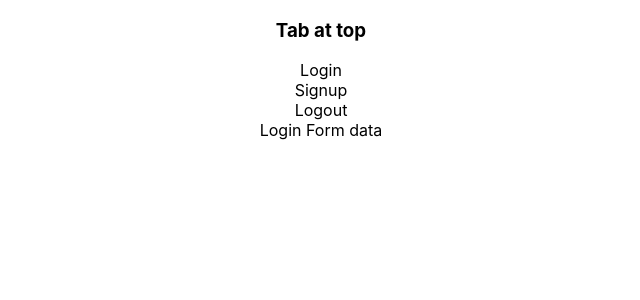
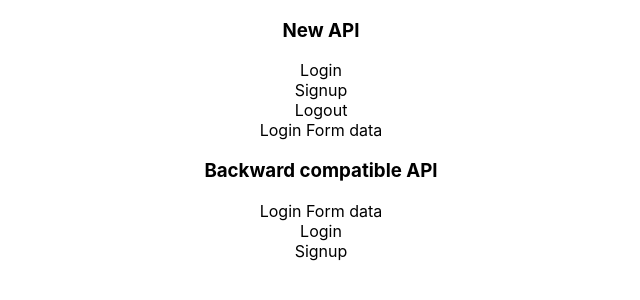
Before and after one commit to kirandash/react-hooks, a React (Create React App) app in the folder concepts/: page / in a window 1280 px wide. Shown: the top 300 px of the page, without its empty margins (319-959 px from the left). Built offline with nearby package versions, Linux system fonts and the light colour scheme.

Commit message:
46. Backwards compatibility - Tab

```diff
--- a/concepts/src/App.js
+++ b/concepts/src/App.js
@@ -11,7 +11,8 @@ import './App.css';
 // import UseEffectRenderProps from './components/36UseEffectRenderProps';
 // import TabsComponent from './components/39Tabs';
 // import TabsComponent from './components/40TabsTooManyProps';
-import TabsComponent from './components/41TabsCompoundComponents';
+// import TabsComponent from './components/41TabsCompoundComponents';
+import TabsComponent from './components/46TabsBackwardCompatible';
 
 function App() {
   return (
--- /dev/null
+++ b/concepts/src/components/46TabsBackwardCompatible.jsx
@@ -0,0 +1,118 @@
+import React, { useState, useContext, createContext, children } from "react";
+
+// Create context object
+// a communication channel - for tabs to communicate with children
+const TabsContext = createContext(); // comm channel
+
+function Tabs2({ children }) {
+  const [activeIndex, setActiveIndex] = useState(0);
+  return (
+    <TabsContext.Provider value={{ activeIndex, setActiveIndex }}>
+      <div data-reach-tabs>{children}</div>
+    </TabsContext.Provider>
+  );
+}
+
+// context to pass index to each child
+const TabListContext = createContext();
+
+function TabList({ children }) {
+  return (
+    <div data-reach-tab-list>
+      {children.map((child, index) => (
+        <TabListContext.Provider value={{ index }} key={index}>
+          {child}
+        </TabListContext.Provider>
+      ))}
+    </div>
+  );
+}
+
+function Tab({ children, disabled }) {
+  const { index } = useContext(TabListContext);
+  const { activeIndex, setActiveIndex } = useContext(TabsContext);
+  const isActive = index === activeIndex;
+  return (
+    <div
+      data-reach-tab
+      className={isActive ? "active" : ""}
+      onClick={disabled ? undefined : () => setActiveIndex(index)}
+    >
+      {children}
+    </div>
+  );
+}
+
+function TabPanels({ children }) {
+  const { activeIndex } = useContext(TabsContext);
+  return <div data-reach-tab-panels>{children[activeIndex]}</div>;
+}
+
+function TabPanel({ children }) {
+  return children;
+}
+
+// 46 - Backwards Compatible Tabs components
+function DataTabs({ data, tabsPosition = "top", disabled = [] }) {
+  const tabs = (
+    <TabList>
+      {data.map((item, index)=> (
+        <Tab key={index} disabled={disabled.includes(index)}>{item.label}</Tab>
+      ))}
+    </TabList>
+  )
+
+  const panels = (
+    <TabPanels>
+      {data.map((item, index) => (
+        <TabPanel key={index}>
+          {item.content}
+        </TabPanel>
+      ))}
+    </TabPanels>
+  )
+  return (
+    <Tabs2>
+      {tabsPosition === "bottom" ? [panels, tabs] : [tabs, panels]}
+    </Tabs2>
+  )
+}
+
+export default function TabsComponent() {
+  const tabData = [
+    {
+      label: "Login",
+      content: <div>Login Form data</div>
+    },
+    {
+      label: "Signup",
+      content: <div>Signup Form data</div>
+    }
+  ];
+  return (
+    <div>
+      <h3>New API</h3>
+      <Tabs2>
+        <TabList>
+          <Tab>Login</Tab>
+          <Tab disabled>Signup</Tab>
+          <Tab>Logout</Tab>
+        </TabList>
+        <TabPanels>
+          <TabPanel>
+            <div>Login Form data</div>
+          </TabPanel>
+          <TabPanel>
+            <div>Signup Form data</div>
+          </TabPanel>
+          <TabPanel>
+            <div>Log out data</div>
+          </TabPanel>
+        </TabPanels>
+      </Tabs2>
+      <h3>Backward compatible API</h3>
+      {/* The same functionality is made in such a way that  */}
+      <DataTabs data={tabData} tabsPosition="bottom" disabled={[1]} />
+    </div>
+  );
+}
```
Also changed, not shown: 1 other file (tests, documents, lock files or other folders).
